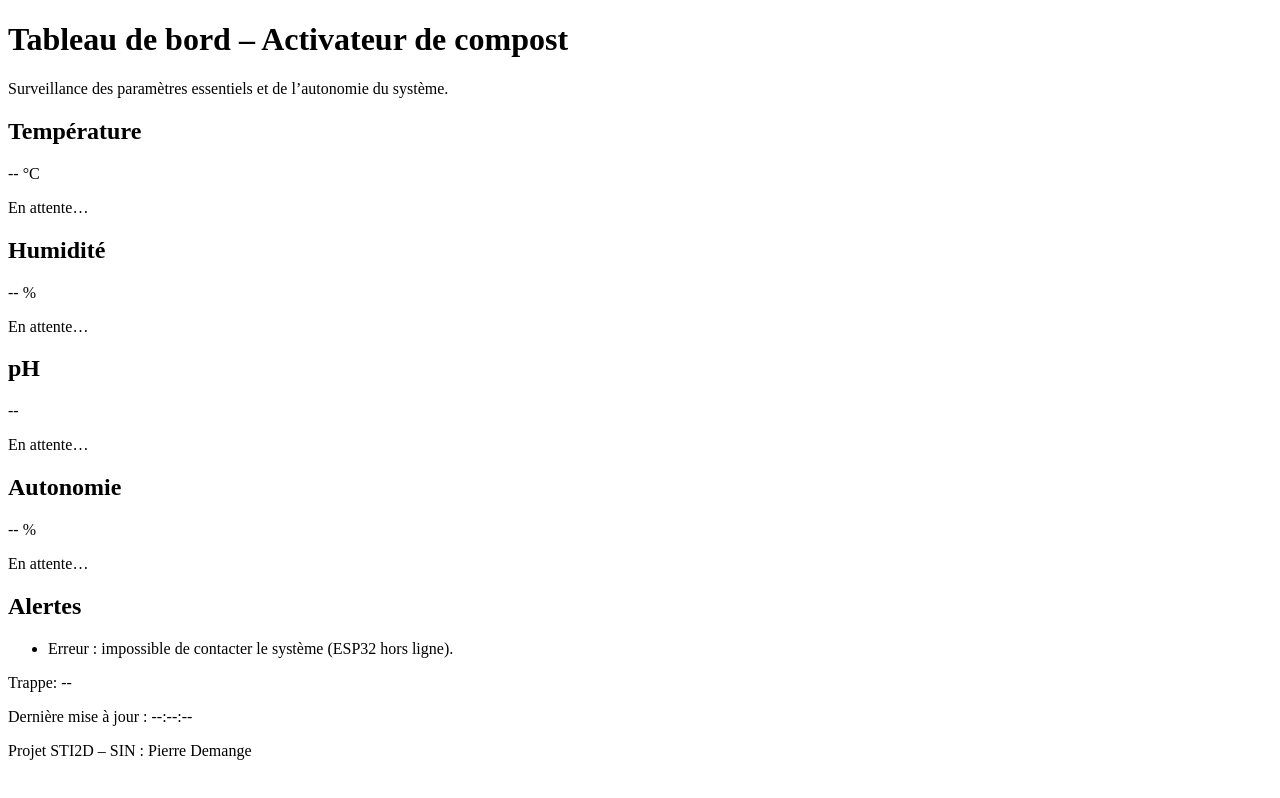
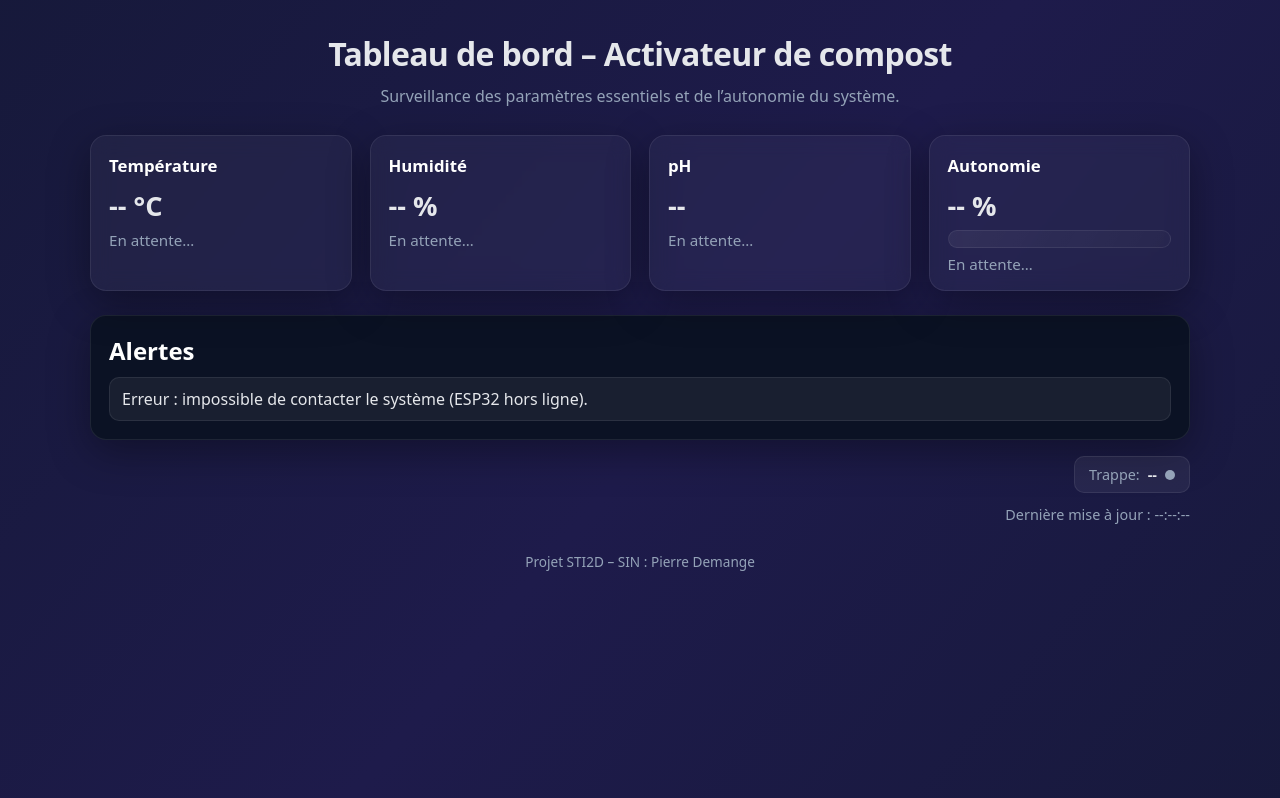
Before and after one commit to Peterdmg/activateur-composte, a plain HTML site: page index.html in a window 1280 px wide. Drawn offline with Linux system fonts and the light colour scheme; no server answers.

Commit message:
Refactor CSS styles and remove unused JavaScript code

```diff
--- a/style.css
+++ b/style.css
@@ -1,139 +1,230 @@
-// Seuils du compost
-const LIMITS = {
-  tempMax: 65,
-  tempMin: 30,
-  humMin: 40,
-  humMax: 70,
-  phMin: 6,
-  phMax: 8,
-  batLow: 20
-};
-
-// Adresse IP l'ESP32 (à adapter avec l'IP affichée dans le moniteur série)
-const ESP32_URL = "http://192.168.1.42/data";
-
-//  Lecture des données RÉELLES depuis l'ESP32
-function getDataFromSystem() {
-  return fetch(ESP32_URL).then((res) => {
-    if (!res.ok) {
-      throw new Error("HTTP " + res.status);
-    }
-    return res.json();
-  });
+:root {
+  --bg: #0f172a;
+  --panel: #0b1224;
+  --card: rgba(255, 255, 255, 0.04);
+  --border: rgba(255, 255, 255, 0.08);
+  --accent: #7dd3fc;
+  --accent-2: #22c55e;
+  --text: #e5e7eb;
+  --muted: #94a3b8;
+  --shadow: 0 12px 40px rgba(0, 0, 0, 0.35);
+  --radius: 16px;
+  --glass: rgba(255, 255, 255, 0.06);
 }
 
-//  Mise à jour de l'interface
-function updateUI(data) {
-  document.getElementById("tempValue").textContent =
-    data.temperature.toFixed(1) + " °C";
-  document.getElementById("humValue").textContent =
-    data.humidity.toFixed(1) + " %";
-  document.getElementById("phValue").textContent = data.ph.toFixed(1);
-  document.getElementById("batValue").textContent =
-    data.battery.toFixed(0) + " %";
-
-  const alerts = [];
-
-  // Température
-  const tempStatus = document.getElementById("tempStatus");
-  if (data.temperature > LIMITS.tempMax) {
-    tempStatus.textContent = "⚠️ Surchauffe";
-    tempStatus.style.color = "#b91c1c";
-    alerts.push("Température trop élevée !");
-  } else if (data.temperature < LIMITS.tempMin) {
-    tempStatus.textContent = "ℹ️ Température trop basse";
-    tempStatus.style.color = "#92400e";
-  } else {
-    tempStatus.textContent = "✔ OK";
-    tempStatus.style.color = "#15803d";
+* {
+  box-sizing: border-box;
+  margin: 0;
+  padding: 0;
+  font-family: system-ui, -apple-system, BlinkMacSystemFont, "Segoe UI", sans-serif;
 }
 
-  // Humidité
-  const humStatus = document.getElementById("humStatus");
-  if (data.humidity < LIMITS.humMin) {
-    humStatus.textContent = "⚠️ Compost trop sec";
-    humStatus.style.color = "#b91c1c";
-    alerts.push("Humidité trop faible !");
-  } else if (data.humidity > LIMITS.humMax) {
-    humStatus.textContent = "⚠️ Compost trop humide";
-    humStatus.style.color = "#b91c1c";
-    alerts.push("Humidité trop élevée !");
-  } else {
-    humStatus.textContent = "✔ OK";
-    humStatus.style.color = "#15803d";
+body {
+  min-height: 100vh;
+  padding: 32px 20px 24px;
+  color: var(--text);
+  background:
+    linear-gradient(130deg, #0b1024, #0f172a, #1e1b4b, #0f172a, #0b1024),
+    linear-gradient(210deg, rgba(80, 50, 150, 0.35), rgba(14, 165, 233, 0.08), rgba(15, 23, 42, 0.4));
+  background-size: 420% 420%, 320% 320%;
+  animation: auroraShift 24s linear infinite, auroraDrift 32s linear infinite;
 }
 
-  // pH
-  const phStatus = document.getElementById("phStatus");
-  if (data.ph < LIMITS.phMin || data.ph > LIMITS.phMax) {
-    phStatus.textContent = "⚠️ Hors zone idéale";
-    phStatus.style.color = "#b91c1c";
-    alerts.push("pH non optimal !");
-  } else {
-    phStatus.textContent = "✔ OK";
-    phStatus.style.color = "#15803d";
+@keyframes auroraShift {
+  0% {
+    background-position: 0% 40%, 30% 20%;
+  }
+  50% {
+    background-position: 80% 60%, 90% 80%;
+  }
+  100% {
+    background-position: 0% 40%, 30% 20%;
+  }
 }
 
-  // Batterie
-  const batteryLevel = document.getElementById("batteryLevel");
-  const batStatus = document.getElementById("batStatus");
-  const bat = Math.max(0, Math.min(100, data.battery));
-
-  batteryLevel.style.width = bat + "%";
-
-  if (bat < LIMITS.batLow) {
-    batStatus.textContent = "⚠️ Batterie faible";
-    batStatus.style.color = "#b91c1c";
-    alerts.push("Batterie faible, penser à recharger le système.");
-  } else {
-    batStatus.textContent = "✔ OK";
-    batStatus.style.color = "#15803d";
+@keyframes auroraDrift {
+  0% {
+    background-position: 20% 20%, 70% 60%;
+  }
+  25% {
+    background-position: 60% 80%, 20% 40%;
+  }
+  50% {
+    background-position: 90% 30%, 50% 90%;
+  }
+  75% {
+    background-position: 40% 70%, 80% 30%;
+  }
+  100% {
+    background-position: 20% 20%, 70% 60%;
+  }
 }
 
-  // Trappe
-  const doorValue = document.getElementById("doorValue");
-  const doorIndicator = document.getElementById("doorIndicator");
-
-  if (data.doorClosed) {
-    doorValue.textContent = "Fermée";
-    doorIndicator.className = "door-indicator closed";
-  } else {
-    doorValue.textContent = "Ouverte";
-    doorIndicator.className = "door-indicator open";
-    alerts.push("La trappe du composteur est ouverte !");
+header {
+  text-align: center;
+  margin-bottom: 28px;
 }
 
-  // Alertes
-  const alertsList = document.getElementById("alertsList");
-  alertsList.innerHTML = "";
-
-  if (alerts.length === 0) {
-    alertsList.innerHTML = "<li>Aucune alerte pour le moment.</li>";
-  } else {
-    alerts.forEach((msg) => {
-      const li = document.createElement("li");
-      li.textContent = msg;
-      alertsList.appendChild(li);
-    });
+header h1 {
+  font-size: 2rem;
+  letter-spacing: -0.02em;
+  margin-bottom: 10px;
 }
 
-  // Heure de mise à jour
-  document.getElementById("lastUpdate").textContent =
-    new Date().toLocaleTimeString("fr-FR");
+header p {
+  color: var(--muted);
 }
 
-//  Boucle de rafraîchissement
-function refresh() {
-  getDataFromSystem()
-    .then(updateUI)
-    .catch((err) => {
-      console.error("Erreur de connexion à l'ESP32 :", err);
-      const alertsList = document.getElementById("alertsList");
-      alertsList.innerHTML =
-        "<li>Erreur : impossible de contacter le système (ESP32 hors ligne).</li>";
-    });
+main {
+  max-width: 1100px;
+  margin: 0 auto 28px;
 }
 
-// Rafraîchissement d'infos toutes les 15s
-refresh();
-setInterval(refresh, 15000);
+.cards {
+  display: grid;
+  grid-template-columns: repeat(auto-fit, minmax(230px, 1fr));
+  gap: 18px;
+  margin-bottom: 24px;
+}
+
+.card {
+  background: var(--card);
+  border: 1px solid var(--border);
+  border-radius: var(--radius);
+  padding: 18px 18px 16px;
+  box-shadow: var(--shadow);
+  backdrop-filter: blur(10px);
+  transition: transform 0.2s ease, border-color 0.2s ease, box-shadow 0.2s ease;
+}
+
+.card:hover {
+  transform: translateY(-4px);
+  border-color: rgba(125, 211, 252, 0.35);
+  box-shadow: 0 14px 40px rgba(0, 0, 0, 0.45);
+}
+
+.card h2 {
+  margin-bottom: 10px;
+  font-size: 1.05rem;
+  color: #fff;
+}
+
+.card .value {
+  font-size: 1.7rem;
+  font-weight: 700;
+  margin-bottom: 6px;
+}
+
+.card .status {
+  color: var(--muted);
+  font-size: 0.95rem;
+}
+
+.battery {
+  width: 100%;
+  height: 18px;
+  border-radius: 10px;
+  border: 1px solid var(--border);
+  overflow: hidden;
+  margin-bottom: 6px;
+  background: linear-gradient(120deg, rgba(255, 255, 255, 0.06), rgba(255, 255, 255, 0.02));
+}
+
+.battery-level {
+  height: 100%;
+  width: 0%;
+  background: linear-gradient(90deg, #22c55e, #65a30d);
+  transition: width 0.35s ease;
+}
+
+.alerts {
+  background: var(--panel);
+  border: 1px solid var(--border);
+  border-radius: var(--radius);
+  padding: 18px;
+  box-shadow: var(--shadow);
+  margin-bottom: 16px;
+}
+
+.alerts h2 {
+  margin-bottom: 10px;
+  color: #fff;
+}
+
+.alerts ul {
+  list-style: none;
+  display: grid;
+  gap: 8px;
+}
+
+.alerts li {
+  padding: 10px 12px;
+  border-radius: 10px;
+  background: var(--glass);
+  border: 1px solid var(--border);
+}
+
+.meta {
+  text-align: right;
+  color: var(--muted);
+  font-size: 0.9rem;
+}
+
+.door-status {
+  display: inline-flex;
+  align-items: center;
+  gap: 8px;
+  padding: 8px 14px;
+  background: var(--glass);
+  border: 1px solid var(--border);
+  border-radius: 10px;
+  margin-bottom: 12px;
+  font-size: 0.9rem;
+}
+
+.door-label {
+  color: var(--muted);
+}
+
+.door-value {
+  font-weight: 600;
+  color: var(--text);
+}
+
+.door-indicator {
+  width: 10px;
+  height: 10px;
+  border-radius: 50%;
+  background: var(--muted);
+  display: inline-block;
+}
+
+.door-indicator.open {
+  background: #ef4444;
+  box-shadow: 0 0 8px rgba(239, 68, 68, 0.5);
+}
+
+.door-indicator.closed {
+  background: var(--accent-2);
+  box-shadow: 0 0 8px rgba(34, 197, 94, 0.5);
+}
+
+footer {
+  text-align: center;
+  font-size: 0.85rem;
+  color: var(--muted);
+}
+
+@media (max-width: 640px) {
+  body {
+    padding: 24px 16px;
+  }
+
+  header h1 {
+    font-size: 1.6rem;
+  }
+
+  .cards {
+    gap: 14px;
+  }
+}
```
Lines whose indentation alone changed are shown as unchanged.
